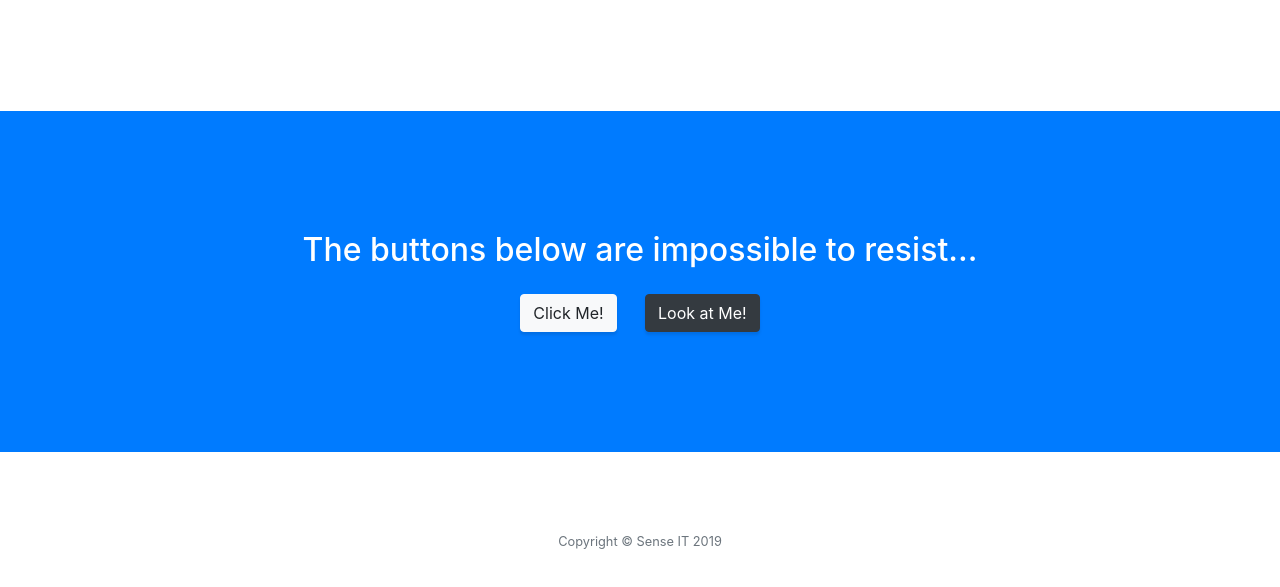
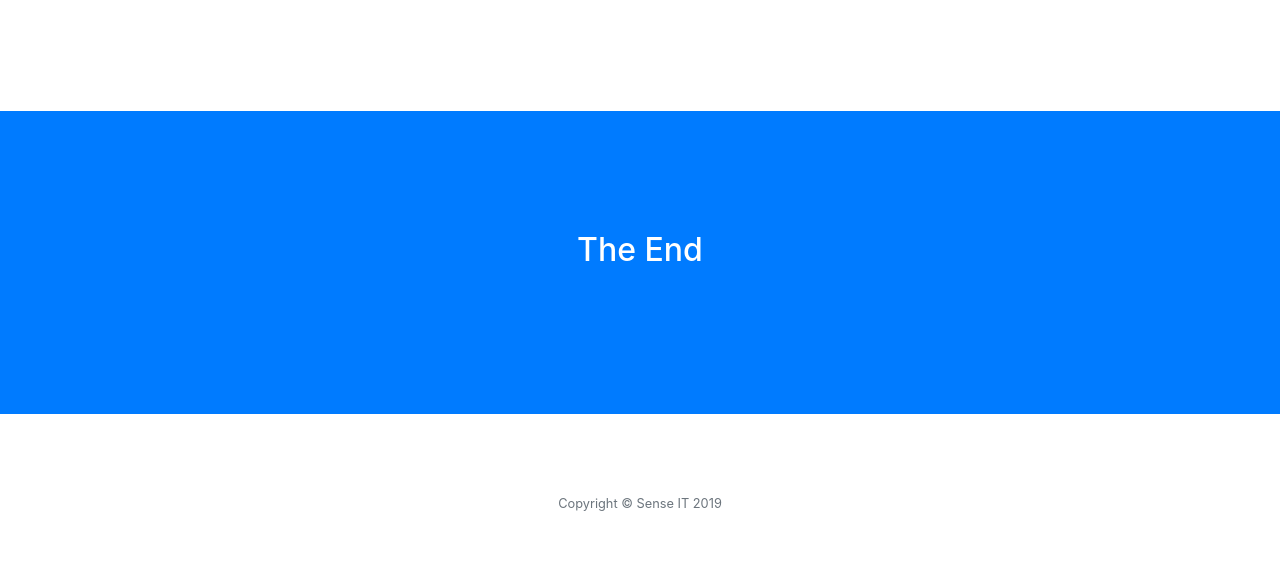
Before and after one commit to baesk/SenseIT, a website with bundled scripts: page index.html in a window 1280 px wide. Shown: the part 3361-3948 px from the top of the page. Built offline with nearby package versions, Linux system fonts and the light colour scheme.

Commit message:
ok break time for real

```diff
--- a/index.html
+++ b/index.html
@@ -201,12 +201,10 @@
     </div>
   </section>
 
-  <!-- Call to Action -->
-  <section class="content-section bg-primary text-white">
+  <!-- Call to Action   -->
+  <section class="content-section bg-primary text-white" id="contact">
     <div class="container text-center">
-      <h2 class="mb-4">The buttons below are impossible to resist...</h2>
-      <a href="#" class="btn btn-xl btn-light mr-4">Click Me!</a>
-      <a href="#" class="btn btn-xl btn-dark">Look at Me!</a>
+      <h2 class="mb-4">The End</h2>
     </div>
   </section>
 
```
